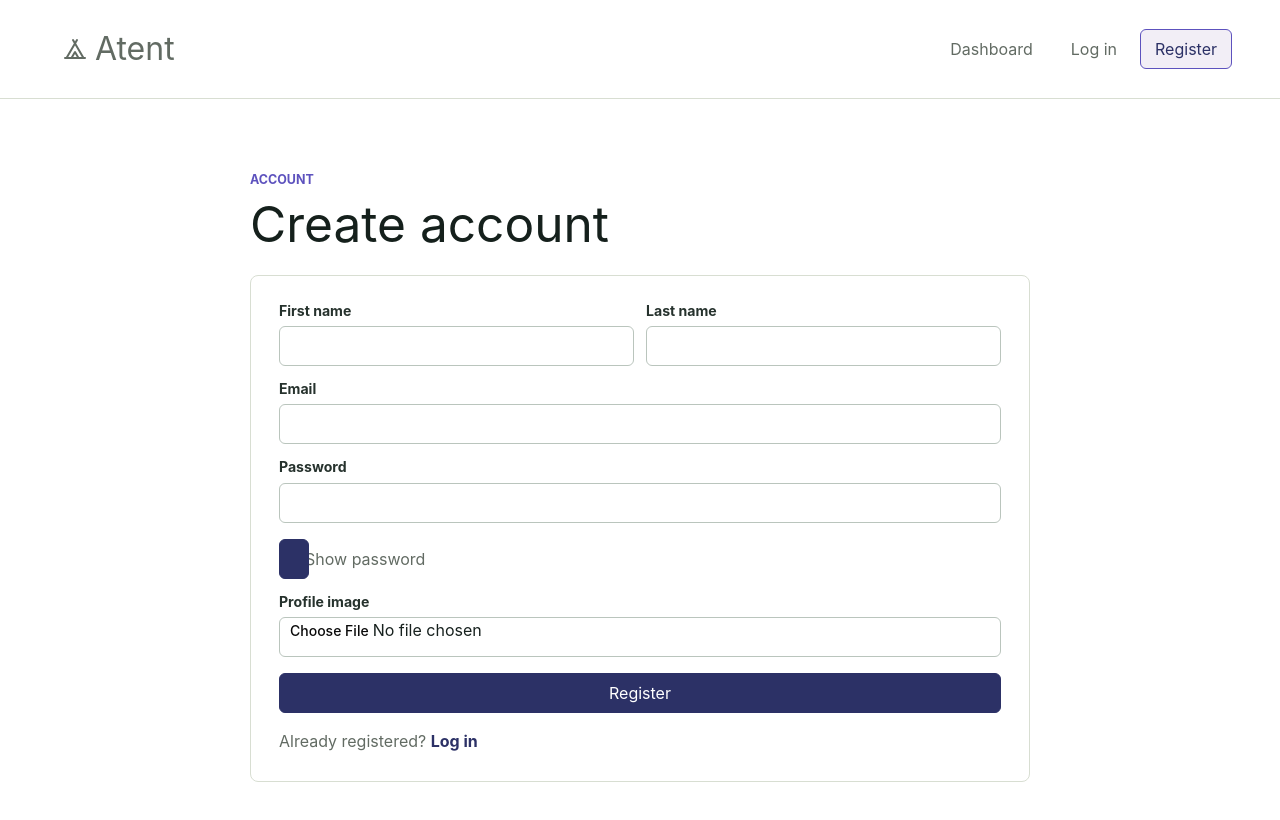
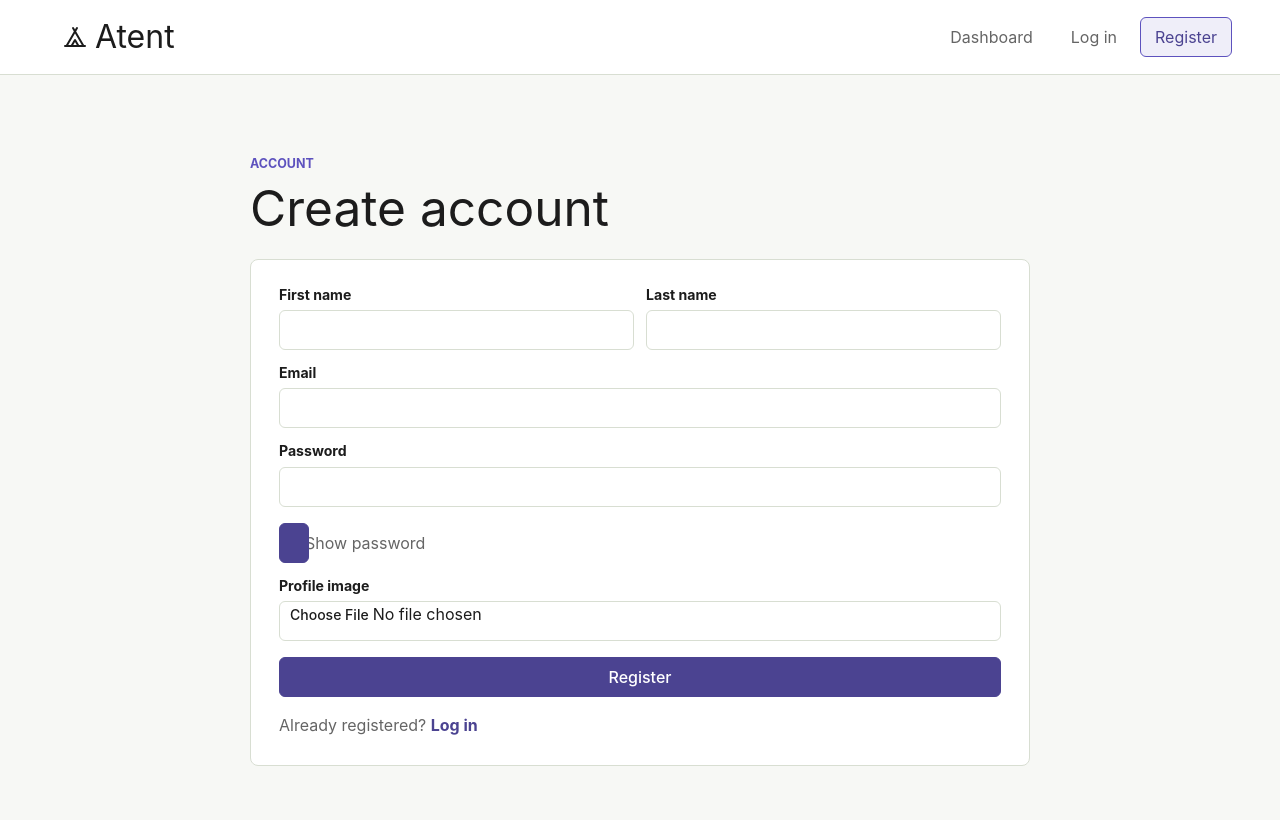
Before and after one commit to jragascoigne/s365webclient, a React (Vite) app: page /register in a window 1280 px wide. Shown: the top 820 px of the page. Built offline with nearby package versions, Linux system fonts and the light colour scheme; no server answers.

Commit message:
chore: rewrote styling, started page overhaul

```diff
--- a/src/App.tsx
+++ b/src/App.tsx
@@ -64,7 +64,6 @@ export default function App() {
 					)}
 					{isAuthenticated ? (
 						<Button
-							className="nav-button"
 							variant="outline"
 							type="button"
 							onClick={handleLogout}
--- a/src/components/BlogBrowser.tsx
+++ b/src/components/BlogBrowser.tsx
@@ -212,7 +212,7 @@ export function BlogBrowser() {
           </div>
         </div>
 
-        <Button className="secondary-button" variant="secondary" type="button" onClick={clearFilters}>
+        <Button variant="secondary" type="button" onClick={clearFilters}>
           Reset
         </Button>
       </form>
--- a/src/pages/MyBlogsPage.tsx
+++ b/src/pages/MyBlogsPage.tsx
@@ -125,7 +125,7 @@ export function MyBlogsPage() {
                 <Link className="button-link" to={`/blogs/${blog.blogId}/edit`}>
                   Edit
                 </Link>
-                <Button type="button" variant="destructive" className="danger-button" onClick={() => setDeleteTarget(blog)}>
+                <Button type="button" variant="destructive" onClick={() => setDeleteTarget(blog)}>
                   Delete
                 </Button>
               </div>
--- a/src/styles/base.css
+++ b/src/styles/base.css
@@ -6,8 +6,13 @@
 @custom-variant dark (&:is(.dark *));
 
 :root {
-	color: #1c1c1c;
-	background: #f7f8f5;
+	--offwhite: #f7f8f5;
+	--white: #ffffff;
+	--black: #1c1c1c;
+	--line: #d8ded2;
+	--purple: #5d52be;
+	color: var(--black);
+	background: var(--offwhite);
 	font-family:
 		Inter,
 		ui-sans-serif,
@@ -20,44 +25,42 @@
 	font-synthesis: none;
 	text-rendering: optimizeLegibility;
 	-webkit-font-smoothing: antialiased;
-	--surface: #ffffff;
-	--line: #d8ded2;
-	--app-accent: #5d52be;
-	--app-muted: #626b63;
-	--accent: oklch(0.97 0 0);
-	--accent-strong: #2c3166;
-	--muted: oklch(0.97 0 0);
-	--background: oklch(1 0 0);
-	--foreground: oklch(0.145 0 0);
-	--card: oklch(1 0 0);
-	--card-foreground: oklch(0.145 0 0);
-	--primary: oklch(0.205 0 0);
-	--primary-foreground: oklch(0.985 0 0);
-	--secondary: oklch(0.97 0 0);
-	--secondary-foreground: oklch(0.205 0 0);
-	--destructive: oklch(0.577 0.245 27.325);
-	--destructive-foreground: #ffffff;
-	--muted-foreground: oklch(0.556 0 0);
-	--accent-foreground: oklch(0.205 0 0);
-	--border: oklch(0.922 0 0);
-	--input: oklch(0.922 0 0);
-	--ring: oklch(0.708 0 0);
-	--popover: oklch(1 0 0);
-	--popover-foreground: oklch(0.145 0 0);
-	--chart-1: oklch(0.87 0 0);
-	--chart-2: oklch(0.556 0 0);
-	--chart-3: oklch(0.439 0 0);
-	--chart-4: oklch(0.371 0 0);
-	--chart-5: oklch(0.269 0 0);
+	--app-accent: var(--purple);
+	--app-muted: color-mix(in srgb, var(--black) 68%, var(--white));
+	--accent: color-mix(in srgb, var(--purple) 10%, var(--white));
+	--accent-strong: color-mix(in srgb, var(--purple) 72%, var(--black));
+	--muted: color-mix(in srgb, var(--offwhite) 70%, var(--white));
+	--background: var(--offwhite);
+	--foreground: var(--black);
+	--card: var(--white);
+	--card-foreground: var(--black);
+	--primary: var(--purple);
+	--primary-foreground: var(--white);
+	--secondary: var(--accent);
+	--secondary-foreground: var(--accent-strong);
+	--destructive: var(--purple);
+	--destructive-foreground: var(--white);
+	--muted-foreground: var(--app-muted);
+	--accent-foreground: var(--accent-strong);
+	--border: var(--line);
+	--input: var(--line);
+	--ring: var(--purple);
+	--popover: var(--white);
+	--popover-foreground: var(--black);
+	--chart-1: var(--purple);
+	--chart-2: var(--accent-strong);
+	--chart-3: var(--app-muted);
+	--chart-4: var(--line);
+	--chart-5: var(--black);
 	--radius: 0.625rem;
-	--sidebar: oklch(0.985 0 0);
-	--sidebar-foreground: oklch(0.145 0 0);
-	--sidebar-primary: oklch(0.205 0 0);
-	--sidebar-primary-foreground: oklch(0.985 0 0);
-	--sidebar-accent: oklch(0.97 0 0);
-	--sidebar-accent-foreground: oklch(0.205 0 0);
-	--sidebar-border: oklch(0.922 0 0);
-	--sidebar-ring: oklch(0.708 0 0);
+	--sidebar: var(--white);
+	--sidebar-foreground: var(--black);
+	--sidebar-primary: var(--purple);
+	--sidebar-primary-foreground: var(--white);
+	--sidebar-accent: var(--accent);
+	--sidebar-accent-foreground: var(--accent-strong);
+	--sidebar-border: var(--line);
+	--sidebar-ring: var(--purple);
 }
 
 @theme inline {
@@ -134,15 +137,16 @@ select {
 	align-items: center;
 	justify-content: space-between;
 	gap: 24px;
-	padding: 24px clamp(20px, 4vw, 48px);
+	padding: 12px clamp(20px, 4vw, 48px);
 	border-bottom: 1px solid var(--line);
-	background: var(--surface);
+	background: var(--white);
+	margin-bottom: 8px;
 }
 
 .top-bar h1,
 .section-header h2 {
 	margin: 0;
-	color: #15201c;
+	color: var(--black);
 	letter-spacing: 0;
 }
 
@@ -169,9 +173,9 @@ select {
 }
 
 .top-bar a.active {
-	border-color: #5d52be;
+	border-color: var(--purple);
 	color: var(--accent-strong);
-	background: #f2eef6;
+	background: var(--accent);
 }
 
 .eyebrow {
@@ -189,14 +193,6 @@ select {
 	padding: clamp(32px, 6vw, 72px) 0;
 }
 
-.intro-section {
-	padding-bottom: 24px;
-}
-
-.browser-section {
-	padding-top: 0;
-}
-
 .section-header {
 	max-width: 760px;
 	margin-bottom: 24px;
@@ -207,49 +203,6 @@ select {
 	line-height: 1.08;
 }
 
-.status-grid {
-	display: grid;
-	grid-template-columns: repeat(3, minmax(0, 1fr));
-	gap: 16px;
-}
-
-.status-card {
-	min-height: 154px;
-	padding: 20px;
-	border: 1px solid var(--line);
-	border-radius: 8px;
-	background: var(--surface);
-}
-
-.status-card h3 {
-	margin: 0 0 12px;
-	color: #1d2b26;
-	font-size: 1rem;
-}
-
-.status-card p,
-.checklist {
-	color: var(--app-muted);
-	line-height: 1.6;
-}
-
-.status-card p {
-	margin: 0;
-	overflow-wrap: anywhere;
-}
-
-.checklist {
-	display: grid;
-	gap: 12px;
-	max-width: 820px;
-	margin: 0;
-	padding-left: 24px;
-}
-
-.checklist li {
-	padding-left: 6px;
-}
-
 .browser-layout {
 	display: grid;
 	grid-template-columns: minmax(260px, 320px) minmax(0, 1fr);
@@ -258,10 +211,16 @@ select {
 }
 
 .filter-panel,
-.results-panel {
+.results-panel,
+.entity-form,
+.blog-detail,
+.detail-panel,
+.comment-card,
+.comment-form,
+.profile-header {
 	border: 1px solid var(--line);
 	border-radius: 8px;
-	background: var(--surface);
+	background: var(--white);
 }
 
 .filter-panel {
@@ -282,7 +241,7 @@ select {
 
 .control-group label,
 .control-group legend {
-	color: #26322d;
+	color: var(--black);
 	font-size: 0.88rem;
 	font-weight: 700;
 }
@@ -296,11 +255,11 @@ input,
 textarea,
 select {
 	width: 100%;
-	border: 1px solid #bac5bd;
+	border: 1px solid var(--line);
 	border-radius: 6px;
 	padding: 0 10px;
-	color: #17211e;
-	background: #fff;
+	color: var(--black);
+	background: var(--white);
 }
 
 input,
@@ -314,39 +273,56 @@ textarea {
 	resize: vertical;
 }
 
-button {
+button,
+.button-link {
+	display: inline-flex;
+	align-items: center;
+	justify-content: center;
 	min-height: 40px;
 	border: 1px solid var(--accent-strong);
 	border-radius: 6px;
 	padding: 0 14px;
-	color: #fff;
+	color: var(--white);
 	background: var(--accent-strong);
+	font-weight: 500;
+	text-decoration: none;
 	cursor: pointer;
 }
 
-.nav-button {
-	min-height: 40px;
-	border-color: #cbd8d1;
+button[data-variant="outline"],
+button[data-variant="secondary"] {
+	border-color: var(--line);
 	color: var(--accent-strong);
-	background: #fff;
+	background: var(--accent);
+}
+
+button[data-variant="destructive"] {
+	border-color: var(--purple);
+	color: var(--white);
+	background: var(--purple);
+}
+
+button[data-variant="link"],
+.text-link {
+	min-height: auto;
+	border: 0;
+	padding: 0;
+	color: var(--accent-strong);
+	background: transparent;
+	font-weight: 700;
+	text-decoration: none;
 }
 
 button:disabled {
-	border-color: #c6cec8;
-	color: #7f8982;
-	background: #eef1ed;
+	border-color: var(--line);
+	color: var(--app-muted);
+	background: var(--muted);
 	cursor: not-allowed;
 }
 
-.secondary-button {
-	color: var(--accent-strong);
-	background: #eef6f3;
-}
-
-.selected-button {
-	border-color: #5d52be;
-	color: #fff;
-	background: #5d52be;
+button[data-variant="link"]:hover,
+.text-link:hover {
+	text-decoration: underline;
 }
 
 .checkbox-grid {
@@ -407,16 +383,16 @@ button:disabled {
 
 .notice {
 	padding: 14px;
-	border: 1px solid #d3d9ce;
+	border: 1px solid var(--line);
 	border-radius: 6px;
-	color: #5d52be;
-	background: #f4f7f1;
+	color: var(--purple);
+	background: var(--accent);
 }
 
 .notice.error {
-	border-color: #e4b3aa;
-	color: #8f3124;
-	background: #fff1ef;
+	border-color: var(--line);
+	color: var(--accent-strong);
+	background: var(--accent);
 }
 
 .blog-list {
@@ -430,12 +406,18 @@ button:disabled {
 	overflow: hidden;
 	border: 1px solid var(--line);
 	border-radius: 8px;
-	background: #fff;
+	background: var(--white);
+}
+
+.blog-image-frame,
+.avatar-frame,
+.detail-image-frame,
+.profile-avatar {
+	background: var(--muted);
 }
 
 .blog-image-frame {
 	aspect-ratio: 4 / 3;
-	background: #edf1ed;
 }
 
 .blog-image-frame img,
@@ -451,9 +433,9 @@ button:disabled {
 	place-items: center;
 	width: 100%;
 	height: 100%;
-	color: #718078;
+	color: var(--app-muted);
 	font-size: 0.8rem;
-	background: #edf1ed;
+	background: var(--muted);
 }
 
 .blog-card-body {
@@ -464,7 +446,7 @@ button:disabled {
 
 .blog-card h3 {
 	margin: 0;
-	color: #17211e;
+	color: var(--black);
 	font-size: 1.18rem;
 	line-height: 1.2;
 }
@@ -489,7 +471,6 @@ button:disabled {
 	height: 32px;
 	overflow: hidden;
 	border-radius: 50%;
-	background: #edf1ed;
 	flex: 0 0 auto;
 }
 
@@ -509,8 +490,8 @@ button:disabled {
 	min-height: 26px;
 	padding: 0 8px;
 	border-radius: 999px;
-	color: #254638;
-	background: #e8f2ed;
+	color: var(--accent-strong);
+	background: var(--accent);
 	font-size: 0.78rem;
 	font-weight: 700;
 }
@@ -522,37 +503,8 @@ button:disabled {
 	margin-top: 18px;
 }
 
-.text-link {
-	color: var(--accent-strong);
-	font-weight: 700;
-	text-decoration: none;
-}
-
-.text-link:hover {
-	text-decoration: underline;
-}
-
-.button-link {
-	display: inline-flex;
-	align-items: center;
-	justify-content: center;
-	min-height: 40px;
-	padding: 0 14px;
-	border: 1px solid var(--accent-strong);
-	border-radius: 6px;
-	color: #fff;
-	background: var(--accent-strong);
-	font-weight: 700;
-	text-decoration: none;
-}
-
 .fit-link {
 	justify-self: start;
-}
-
-.danger-button {
-	border-color: #9c2f22;
-	background: #9c2f22;
 }
 
 .narrow-section {
@@ -563,9 +515,6 @@ button:disabled {
 	display: grid;
 	gap: 16px;
 	padding: clamp(18px, 3vw, 28px);
-	border: 1px solid var(--line);
-	border-radius: 8px;
-	background: var(--surface);
 }
 
 .toggle-row {
@@ -601,13 +550,6 @@ button:disabled {
 	gap: 20px;
 }
 
-.blog-detail,
-.detail-panel {
-	border: 1px solid var(--line);
-	border-radius: 8px;
-	background: var(--surface);
-}
-
 .blog-detail {
 	display: grid;
 	grid-template-columns: minmax(260px, 420px) minmax(0, 1fr);
@@ -616,7 +558,6 @@ button:disabled {
 
 .detail-image-frame {
 	min-height: 360px;
-	background: #edf1ed;
 }
 
 .detail-image-frame img,
@@ -635,14 +576,14 @@ button:disabled {
 
 .detail-content h2 {
 	margin: 0;
-	color: #17211e;
+	color: var(--black);
 	font-size: clamp(2rem, 5vw, 4rem);
 	line-height: 1;
 }
 
 .blog-description {
 	margin: 0;
-	color: #35413b;
+	color: var(--black);
 	font-size: 1.04rem;
 	line-height: 1.7;
 }
@@ -655,7 +596,7 @@ button:disabled {
 
 .detail-grid p {
 	margin: 6px 0 0;
-	color: #24302b;
+	color: var(--black);
 }
 
 .detail-label {
@@ -676,10 +617,10 @@ button:disabled {
 .reaction-list span {
 	min-height: 34px;
 	padding: 7px 10px;
-	border: 1px solid #cbd8d1;
+	border: 1px solid var(--line);
 	border-radius: 6px;
-	color: #243b32;
-	background: #f4f8f5;
+	color: var(--accent-strong);
+	background: var(--accent);
 	font-weight: 700;
 }
 
@@ -711,12 +652,6 @@ button:disabled {
 	gap: 12px;
 }
 
-.comment-card {
-	border: 1px solid var(--line);
-	border-radius: 8px;
-	background: #fbfcfa;
-}
-
 .comment-body {
 	display: grid;
 	grid-template-columns: 34px minmax(0, 1fr);
@@ -729,7 +664,7 @@ button:disabled {
 	align-items: baseline;
 	justify-content: space-between;
 	gap: 10px;
-	color: #1d2b26;
+	color: var(--black);
 }
 
 .comment-header span,
@@ -738,17 +673,9 @@ button:disabled {
 	font-size: 0.82rem;
 }
 
-.inline-button {
-	min-height: 30px;
-	margin-top: 8px;
-	padding: 0 10px;
-	color: var(--accent-strong);
-	background: #eef6f3;
-}
-
 .comment-body p {
 	margin: 8px 0;
-	color: #35413b;
+	color: var(--black);
 	line-height: 1.55;
 }
 
@@ -756,7 +683,7 @@ button:disabled {
 	display: grid;
 	gap: 8px;
 	margin: 0 14px 14px 58px;
-	border-left: 3px solid #d6e3dc;
+	border-left: 3px solid var(--line);
 }
 
 .comment-form {
@@ -764,13 +691,10 @@ button:disabled {
 	gap: 10px;
 	margin-bottom: 16px;
 	padding: 14px;
-	border: 1px solid #dce5df;
-	border-radius: 8px;
-	background: #fbfcfa;
 }
 
 .comment-form label {
-	color: #26322d;
+	color: var(--black);
 	font-weight: 700;
 }
 
@@ -803,8 +727,8 @@ button:disabled {
 	min-height: 28px;
 	padding: 0 9px;
 	border-radius: 999px;
-	color: #5d52be;
-	background: #dfeee7;
+	color: var(--purple);
+	background: var(--accent);
 	font-size: 0.8rem;
 	font-weight: 700;
 }
@@ -816,9 +740,6 @@ button:disabled {
 	align-items: center;
 	margin-bottom: 24px;
 	padding: clamp(20px, 4vw, 34px);
-	border: 1px solid var(--line);
-	border-radius: 8px;
-	background: var(--surface);
 }
 
 .profile-avatar {
@@ -826,7 +747,6 @@ button:disabled {
 	height: 130px;
 	overflow: hidden;
 	border-radius: 50%;
-	background: #edf1ed;
 }
 
 .profile-avatar img,
@@ -838,7 +758,7 @@ button:disabled {
 
 .profile-header h2 {
 	margin: 0 0 10px;
-	color: #17211e;
+	color: var(--black);
 	font-size: clamp(2rem, 5vw, 3.7rem);
 	line-height: 1;
 }
@@ -860,7 +780,7 @@ button:disabled {
 
 .series-group h3 {
 	margin: 0;
-	color: #17211e;
+	color: var(--black);
 	font-size: 1.2rem;
 }
 
@@ -868,10 +788,6 @@ button:disabled {
 	.top-bar {
 		align-items: flex-start;
 		flex-direction: column;
-	}
-
-	.status-grid {
-		grid-template-columns: 1fr;
 	}
 
 	.browser-layout,
@@ -892,40 +808,6 @@ button:disabled {
 	}
 }
 
-.dark {
-	--background: oklch(0.145 0 0);
-	--foreground: oklch(0.985 0 0);
-	--card: oklch(0.205 0 0);
-	--card-foreground: oklch(0.985 0 0);
-	--popover: oklch(0.205 0 0);
-	--popover-foreground: oklch(0.985 0 0);
-	--primary: oklch(0.922 0 0);
-	--primary-foreground: oklch(0.205 0 0);
-	--secondary: oklch(0.269 0 0);
-	--secondary-foreground: oklch(0.985 0 0);
-	--muted: oklch(0.269 0 0);
-	--muted-foreground: oklch(0.708 0 0);
-	--accent: oklch(0.269 0 0);
-	--accent-foreground: oklch(0.985 0 0);
-	--destructive: oklch(0.704 0.191 22.216);
-	--border: oklch(1 0 0 / 10%);
-	--input: oklch(1 0 0 / 15%);
-	--ring: oklch(0.556 0 0);
-	--chart-1: oklch(0.87 0 0);
-	--chart-2: oklch(0.556 0 0);
-	--chart-3: oklch(0.439 0 0);
-	--chart-4: oklch(0.371 0 0);
-	--chart-5: oklch(0.269 0 0);
-	--sidebar: oklch(0.205 0 0);
-	--sidebar-foreground: oklch(0.985 0 0);
-	--sidebar-primary: 5d52be (0.488 0.243 264.376);
-	--sidebar-primary-foreground: oklch(0.985 0 0);
-	--sidebar-accent: oklch(0.269 0 0);
-	--sidebar-accent-foreground: oklch(0.985 0 0);
-	--sidebar-border: oklch(1 0 0 / 10%);
-	--sidebar-ring: oklch(0.556 0 0);
-}
-
 @layer base {
 	* {
 		@apply border-border outline-ring/50;
@@ -940,4 +822,5 @@ button:disabled {
 
 .nav-title {
 	font-size: 32px;
+	color: var(--black) !important;
 }
```
Also changed, not shown: src/pages/BlogDetailPage.tsx (+3 -11 lines).
